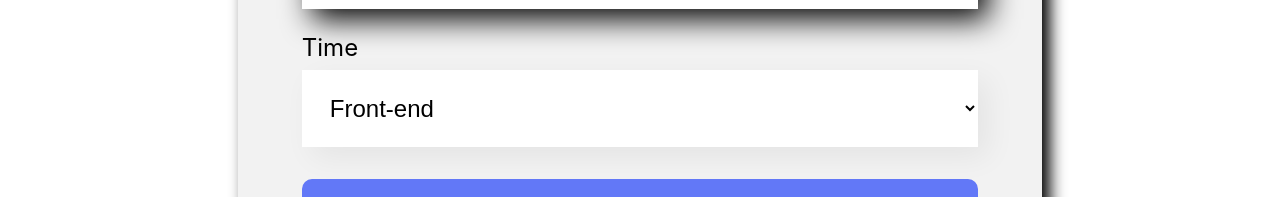
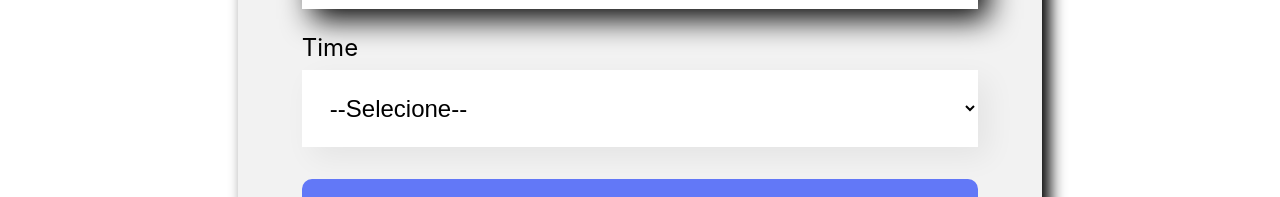
Before and after one commit to JoaoLonguinho/organo, a React (Create React App) app: page / in a window 1280 px wide. Shown: the part 1065-1262 px from the top of the page. Built offline with nearby package versions, Linux system fonts and the light colour scheme.

Commit message:
Adicionando opção "selecione"

```diff
--- a/src/App.js
+++ b/src/App.js
@@ -30,6 +30,10 @@ function App() {
     console.log(colaborador);
     setColaboradores([...colaboradores, colaborador]);
   }
+
+  const aoColaboradorRemovido = (nome) => {
+    setColaboradores(colaboradores.filter(colaborador => colaborador.nome !== nome));
+  }
   return (
       <section>
         <Banner />
@@ -40,6 +44,7 @@ function App() {
         corPrimaria={time.corPrimaria}
         corSecundaria={time.corSecundaria}
         colaboradores={colaboradores.filter(colaborador => colaborador.time === time.nome)}
+        aoColaboradorRemovido={aoColaboradorRemovido}
         />)}
         <Rodape />
       </section>
--- a/src/components/Colaborador/index.jsx
+++ b/src/components/Colaborador/index.jsx
@@ -1,8 +1,12 @@
 import "./Colaborador.css";
 
-const Colaborador = ({nome, imagem, cargo, corDeFundo}) =>{
+const Colaborador = ({nome, imagem, cargo, corDeFundo, aoRemover}) =>{
+
+    // Aqui ficará o código em JS pra apagar os colaboradores
+
     return(
         <div className="colaborador">
+            <button onClick={() => aoRemover(nome)}> Remover </button>
             <div className="cabecalho" style={{backgroundColor: corDeFundo}}>
                 <img src={imagem} alt={nome}/>
             </div>
--- a/src/components/Formulario/index.js
+++ b/src/components/Formulario/index.js
@@ -9,7 +9,7 @@ const Formulario = (props) => {
     const [nome, setNome] = useState("");
     const [cargo, setCargo] = useState("");
     const [imagem, setImagem] = useState("");
-    const [time, setTime] = useState(props.times[0] || '');
+    const [time, setTime] = useState("");
     const aoSalvar = (e) => {
         e.preventDefault();
         // console.log("Form foi submetido", nome, cargo, imagem, time);
--- a/src/components/ListaSuspensa/index.jsx
+++ b/src/components/ListaSuspensa/index.jsx
@@ -1,4 +1,3 @@
-
 import './ListaSuspensa.css';
 const ListaSuspensa = (props) => {
     return (
@@ -9,11 +8,13 @@ const ListaSuspensa = (props) => {
                 required={props.required}
                 value={props.valor}
             >
+                <option value="">--Selecione--</option>
                 {props.itens.map(item =>
-                    <option key={item} value={item}>{item}</option>)}
+                    <option key={item} value={item}>{item}</option>
+                )}
             </select>
         </div>
     )
 }
 
-export default ListaSuspensa
+export default ListaSuspensa;
--- a/src/components/Time/index.js
+++ b/src/components/Time/index.js
@@ -6,7 +6,7 @@ const Time = (props) => {
         (props.colaboradores.length > 0) ? <section className="time" style={{ background: props.corPrimaria }}>
             <h3 style={{ borderColor: props.corSecundaria }}>{props.nomeDoTime}</h3>
             <div className="colaboradores">
-                {props.colaboradores.map(colaborador => <Colaborador key={colaborador.nome} nome={colaborador.nome} cargo={colaborador.cargo} imagem={colaborador.imagem} corDeFundo={props.corSecundaria} />)}
+                {props.colaboradores.map(colaborador => <Colaborador key={colaborador.nome} nome={colaborador.nome} cargo={colaborador.cargo} imagem={colaborador.imagem} corDeFundo={props.corSecundaria} aoRemover={props.aoColaboradorRemovido}/>)}
             </div>
         </section>
         : ''
```
